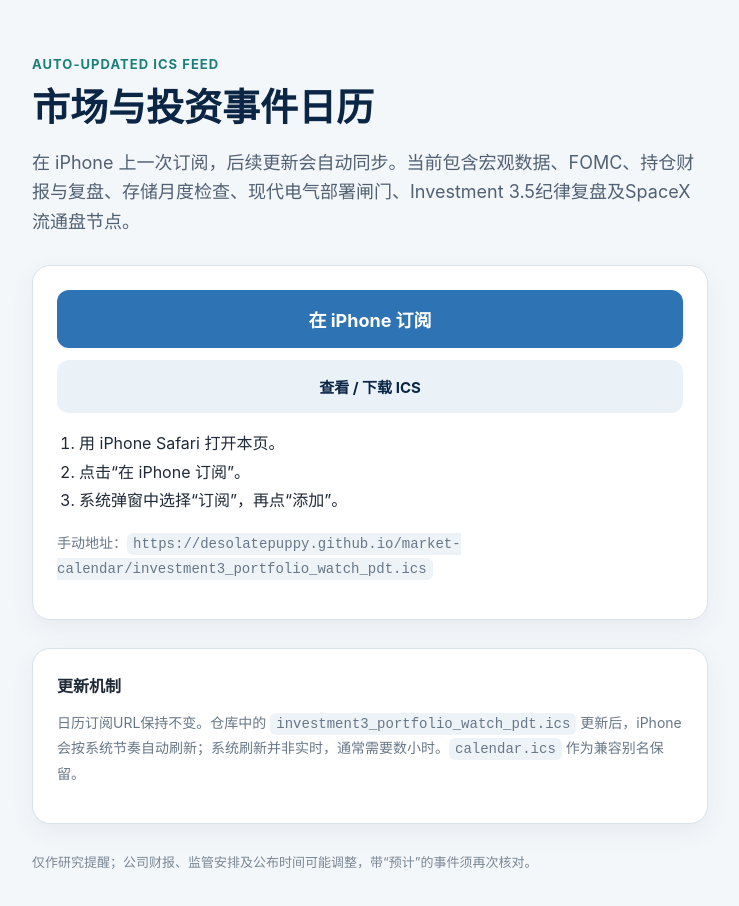
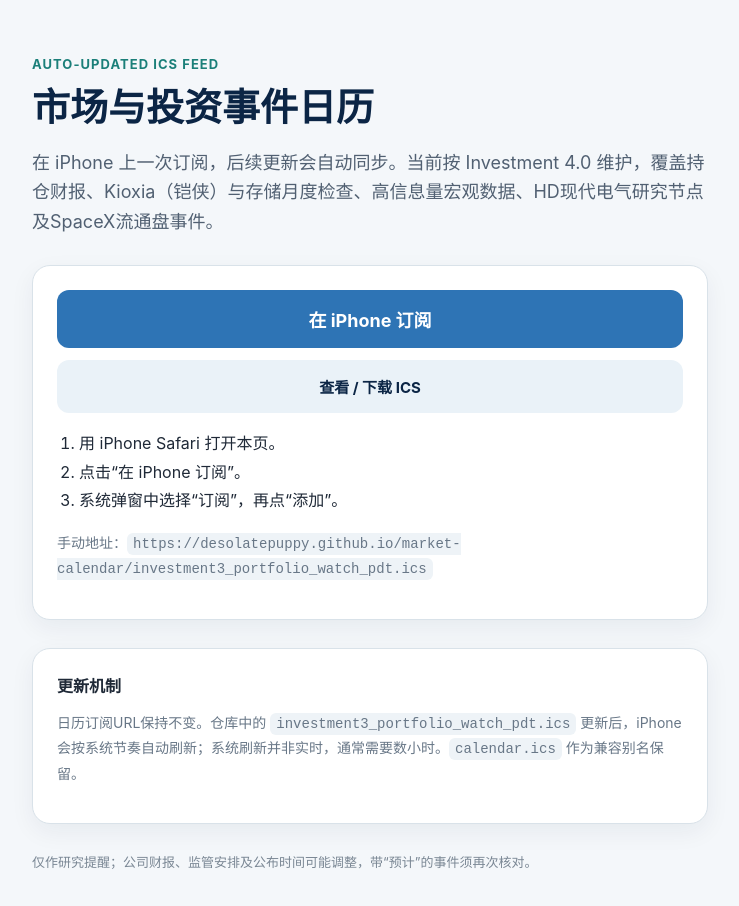
Before and after one commit to Desolatepuppy/market-calendar, a plain HTML site: page index.html in a window 1280 px wide. Shown: the whole page, without its empty margins (270-1009 px from the left). Drawn offline with Linux system fonts and the light colour scheme.

Commit message:
Update the public page for Investment 4.0

```diff
--- a/index.html
+++ b/index.html
@@ -21,7 +21,7 @@
 <main>
   <div class="eyebrow">AUTO-UPDATED ICS FEED</div>
   <h1>市场与投资事件日历</h1>
-  <p class="lead">在 iPhone 上一次订阅，后续更新会自动同步。当前包含宏观数据、FOMC、持仓财报与复盘、存储月度检查、现代电气部署闸门、Investment 3.5纪律复盘及SpaceX流通盘节点。</p>
+  <p class="lead">在 iPhone 上一次订阅，后续更新会自动同步。当前按 Investment 4.0 维护，覆盖持仓财报、Kioxia（铠侠）与存储月度检查、高信息量宏观数据、HD现代电气研究节点及SpaceX流通盘事件。</p>
   <section class="card">
     <a class="button" href="webcal://desolatepuppy.github.io/market-calendar/investment3_portfolio_watch_pdt.ics">在 iPhone 订阅</a>
     <a class="button secondary" href="investment3_portfolio_watch_pdt.ics">查看 / 下载 ICS</a>
```
